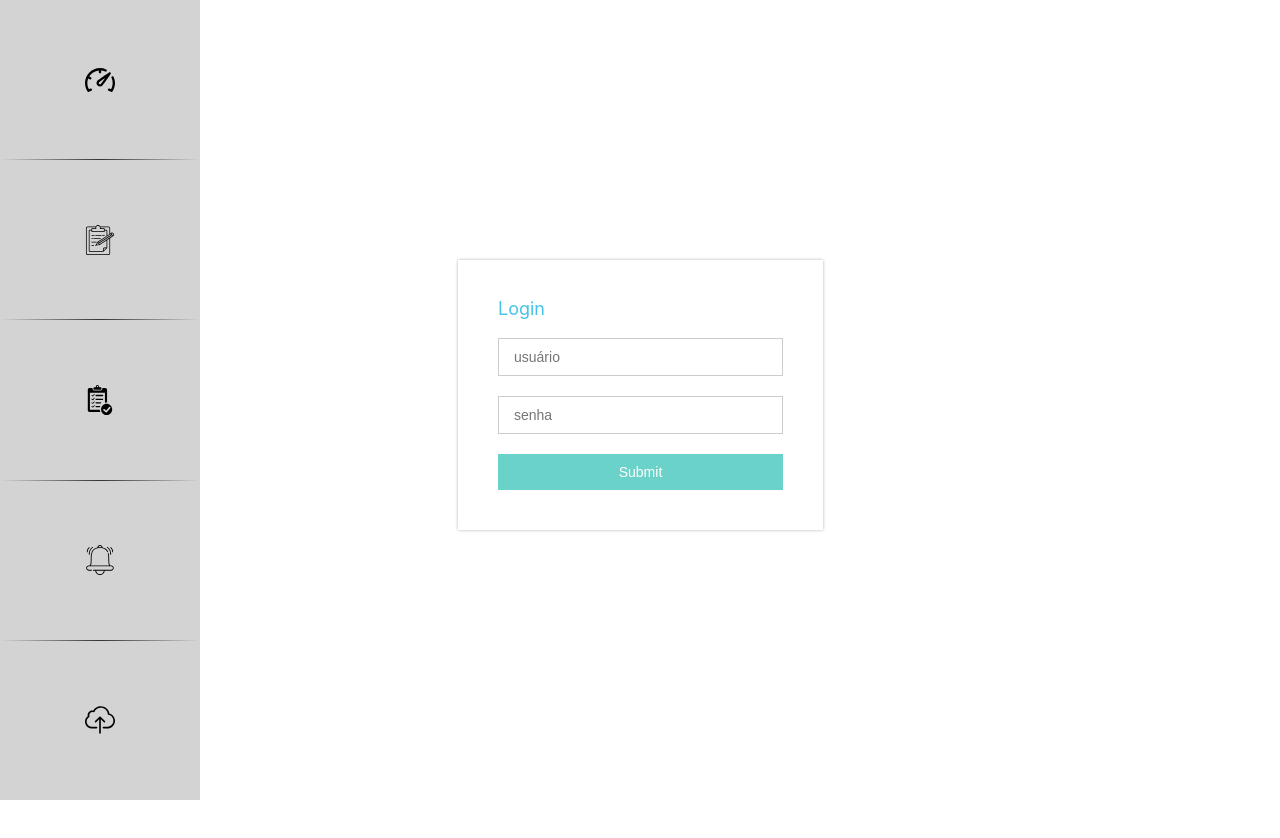
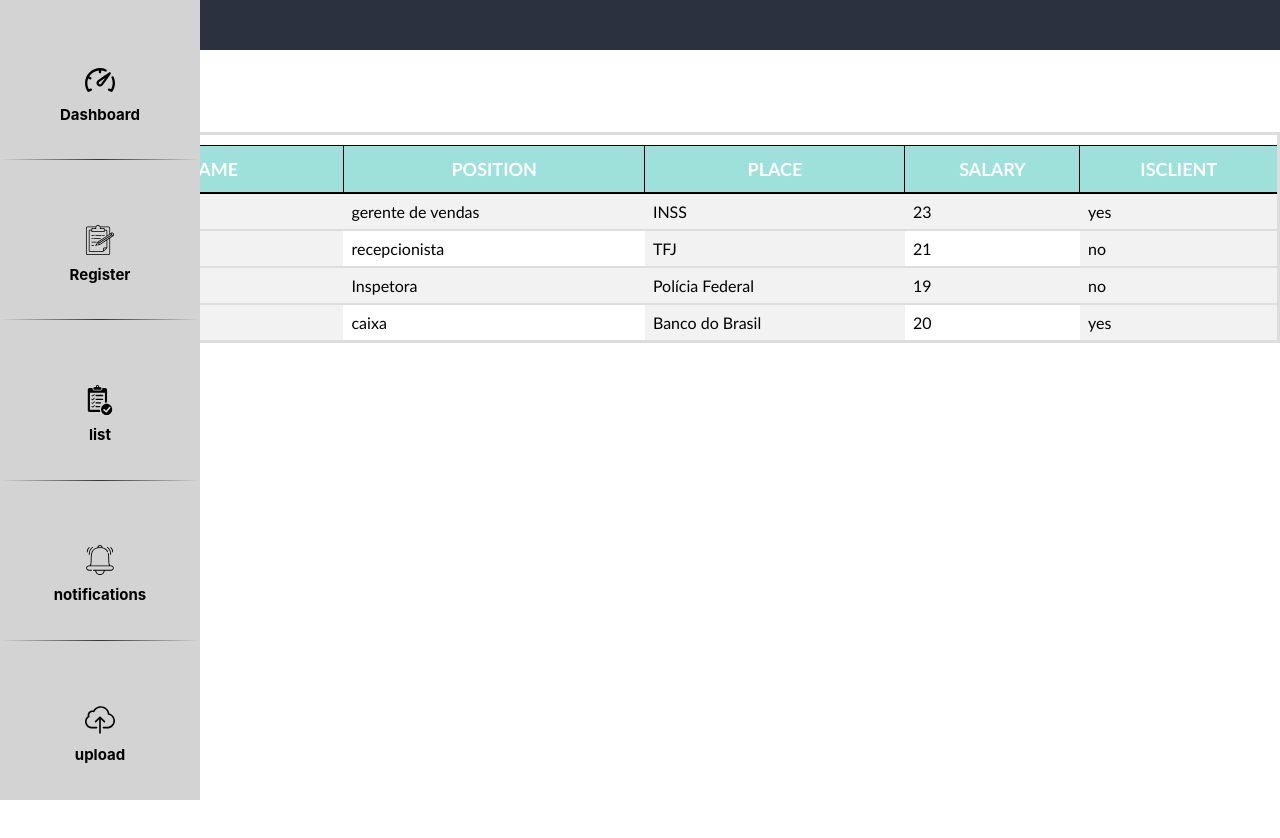
Before and after one commit to Rafaela314/-squad-6-aceleradev-fs-florianopolis-, a React (Create React App) app: page /uploadSave in a window 1280 px wide. Before the commit this address led to /login. Shown: the top 838 px of the page. Before the commit the page ends 800 px from the top, so only its background shows below. Built offline with nearby package versions, Linux system fonts and the light colour scheme.

Commit message:
reestructure layout

```diff
--- a/src/App.js
+++ b/src/App.js
@@ -6,16 +6,76 @@ import Notifications from "./components/Notifications/Notifications";
 import Register from "./components/Register";
 import Upload from "./components/Upload";
 import SideDrawer from "./components/SideDrawer/SideDrawer";
+import ToolBar from "./components/SideDrawer/ToolBar";
 import List from "./components/List/List";
+import UploadSave from "./components/UploadSave";
 
 import "./App.css";
 
 class App extends React.Component {
+  state = {
+    prospects: [
+      {
+        id: 1,
+        name: "Carlos Santos",
+        position: "gerente de vendas",
+        place: "INSS",
+        salary: 23.0,
+        isclient: "yes"
+      },
+      {
+        id: 2,
+        name: "Sabrina Oliveira",
+        position: "recepcionista",
+        place: "TFJ",
+        salary: 21.0,
+        isclient: "no"
+      },
+      {
+        id: 3,
+        name: "Sarah Lima",
+        position: "Inspetora",
+        place: "Polícia Federal",
+        salary: 19.0,
+        isclient: "no"
+      },
+      {
+        id: 4,
+        name: "Marcos Schuler",
+        position: "caixa",
+        place: "Banco do Brasil",
+        salary: 20.0,
+        isclient: "yes"
+      }
+    ],
+    drawerIsOpen: false
+  };
+
+  // drawerToggleClickHandler = () => {
+  //   this.setState(prevState => {
+  //     return { drawerIsOpen: !prevState.drawerIsOpen };
+  //   });
+  // };
+
+  // backdropClickHandler = () => {
+  //   this.setState({ drawerIsOpen: false });
+  // };
+
   render() {
+    // let sideDrawer;
+    // let backdrop;
+
+    // if (this.state.drawerIsOpen) {
+    //   sideDrawer = <SideDrawer />;
+    //   backdrop = <Backdrop click={this.backdropClickHandler} />;
+    // }
+
     return (
-      <div className="App">
-        <SideDrawer />
+      <div className="App" style={{ height: "100%" }}>
+        {/* <ToolBar /> */}
         <div className="container">
+          {/* {sideDrawer}
+          {backdrop} */}
           <Switch>
             <Route exact path="/login" component={Loginform} />
             <Route exact path="/dashboard" component={Dashboard} />
@@ -23,8 +83,16 @@ class App extends React.Component {
             <Route exact path="/register" component={Register} />
             <Route exact path="/list" component={List} />
             <Route exact path="/upload" component={Upload} />
+            <Route
+              exact
+              path="/uploadSave"
+              render={props => (
+                <UploadSave {...props} prospects={this.state.prospects} />
+              )}
+            />
             <Redirect to="/login" />
           </Switch>
+          <SideDrawer />
         </div>
       </div>
     );
--- a/src/components/List/List.js
+++ b/src/components/List/List.js
@@ -26,7 +26,6 @@ class Notifications extends Component {
   renderList = () => {
     const searchItem = this.state.searchString;
     if (searchItem === "") {
-      console.log("yay");
       return list.registered.map((person, i) => (
         <Row props={person} key={i} id={i} />
       ));
--- a/src/components/Prospect.js
+++ b/src/components/Prospect.js
@@ -1,28 +1,27 @@
-import React from 'react';
+import React from "react";
 import styled from "styled-components";
 
 const Td = styled.td`
-  border-bottom: 2px solid #ddd;;
-    &:nth-child(even){
-        background-color: #f2f2f2;;
+  border-bottom: 2px solid #ddd;
+  &:nth-child(even) {
+    background-color: #f2f2f2;
   }
   &:hover {
     background-color: #ddd;
   }
-
 `;
 
-const Prospect = ({prospect}) => {
-    return(
+const Prospect = ({ prospect }) => {
+  return (
     <tr key={prospect.id}>
       <Td>{prospect.id}</Td>
       <Td>{prospect.name}</Td>
       <Td>{prospect.position}</Td>
+      <Td>{prospect.place}</Td>
       <Td>{prospect.salary}</Td>
       <Td>{prospect.isclient}</Td>
     </tr>
-
   );
-}
+};
 
 export default Prospect;
--- a/src/components/Register.js
+++ b/src/components/Register.js
@@ -59,7 +59,7 @@ const Register = () => (
   <div>
     <Flexbox>
       <Formbox>
-        <Tittle>Register</Tittle>
+        <Tittle>Users</Tittle>
         <Inputfield
           name="email"
           type="text"
--- a/src/components/SideDrawer/SideDrawer.js
+++ b/src/components/SideDrawer/SideDrawer.js
@@ -1,15 +1,75 @@
 import React from "react";
 import styled from "styled-components";
+
+import logo from "../../assets/uati_logo.png";
+import BurgerButton from "./BurgerButton";
 
 import dash from "../../assets/icons/dashboard.svg";
 import bell from "../../assets/icons/bell.svg";
 import clipboard from "../../assets/icons/clipboard.svg";
 import upload from "../../assets/icons/upload.svg";
 import list from "../../assets/icons/list.svg";
+import ToolBar from "./ToolBar";
+
+// TOOLBAR ===========
+const Line = styled.hr`
+  margin: 0;
+  padding: 0;
+  border: 0;
+  height: 1px;
+  background-image: linear-gradient(
+    to right,
+    rgba(0, 0, 0, 0),
+    rgba(0, 0, 0, 0.75),
+    rgba(0, 0, 0, 0)
+  );
+`;
+
+const Header = styled.header`
+  position: fixed;
+  top: 0;
+  left: 0;
+  width: 100%;
+  background: #2b313e;
+  height: 50px;
+
+  &:hover {
+    color: black;
+    /* background-color: white; */
+  }
+`;
+
+const Logo = styled.div`
+  position: fixed;
+  margin-left: 3rem;
+
+  img {
+    height: auto;
+    width: 80px;
+  }
+
+  /* ${Header}:hover & {
+    background-color: yellow;
+    width: 200px;
+    color: white;
+
+  } */
+`;
+
+// SIDENAV ================
+
+const Hoveri = styled.header`
+  position: fixed;
+  top: 0;
+  left: 0;
+  width: 50px;
+  background-color: transparent;
+  height: 50px;
+`;
 
 const Sidenav = styled.div`
   height: 100%; /* 100% Full-height */
-  width: 50px;
+  width: 0px;
   position: fixed; /* Stay in place */
   z-index: 1; /* Stay on top */
   top: 0; /* Stay at the top */
@@ -21,9 +81,19 @@ const Sidenav = styled.div`
   display: flex;
   flex-direction: column;
   justify-content: space-evenly;
+  overflow: hidden;
 
-  &:hover {
+  /* &:hover {
     background-color: #d3d3d3;
+    width: 200px;
+    color: white;
+  } */
+
+  ${Hoveri}:hover & {
+    /* background-color: white; */
+    /* color: black; */
+    /* border: none; */
+    /* background-color: yellow; */
     width: 200px;
     color: white;
   }
@@ -33,7 +103,7 @@ const Navlink = styled.a`
   /* padding: 80px 80px 80px 80px; */
   text-decoration: none;
   font-size: 15px;
-  color: #d3d3d3;
+  color: black;
   background-color: #d3d3d3;
   display: block;
   transition: 0.3s;
@@ -50,8 +120,8 @@ const Navlink = styled.a`
     background-color: white;
   }
 
-  ${Sidenav}:hover & {
-    /* background-color: white; */
+  ${Logo}:hover & {
+    background-color: white;
     /* color: black; */
     /* border: none; */
   }
@@ -73,22 +143,28 @@ const Inv = styled.h4`
   color: transparent;
 `;
 
-const Line = styled.hr`
-  margin: 0;
-  padding: 0;
-  border: 0;
-  height: 1px;
-  background-image: linear-gradient(
-    to right,
-    rgba(0, 0, 0, 0),
-    rgba(0, 0, 0, 0.75),
-    rgba(0, 0, 0, 0)
-  );
-`;
+// const Toolbar = props => (
+//   <Header>
+//     <Nav>
+//       <div>
+//         <BurgerButton click={props.drawerClickHandler} />
+//       </div>
+//       <div />
+//       <Logo>
+//         <img src={logo} alt="Logo" />
+//       </Logo>
+//       <Spacer />
+//     </Nav>
+//   </Header>
+// );
 
 const moveBody = () =>
   document.querySelector("body").classList.toggle("marginBody");
+
 const SideDrawer = props => (
+  <div>
+    <ToolBar />
+    <Hoveri>
       <Sidenav onMouseOver={moveBody} onMouseOut={moveBody}>
         <Sideblock>
           <Navlink href="/dashboard">
@@ -131,5 +207,7 @@ const SideDrawer = props => (
           </Navlink>
         </Sideblock>
       </Sidenav>
+    </Hoveri>
+  </div>
 );
 export default SideDrawer;
--- /dev/null
+++ b/src/components/SideDrawer/ToolBar.js
@@ -0,0 +1,51 @@
+import React from "react";
+import styled from "styled-components";
+import logo from "../../assets/uati_logo.png";
+import BurgerButton from "./BurgerButton";
+
+const Header = styled.header`
+  position: fixed;
+  top: 0;
+  left: 0;
+  width: 100%;
+  background: #2b313e;
+  height: 50px;
+`;
+
+const Logo = styled.div`
+  position: fixed;
+  margin-left: 3rem;
+
+  img {
+    height: auto;
+    width: 80px;
+  }
+`;
+
+const Nav = styled.nav`
+  display: flex;
+  align-items: center;
+  height: 100%;
+  padding: 0 1rem;
+`;
+
+const Spacer = styled.div`
+  flex: 1;
+`;
+
+const Toolbar = props => (
+  <Header>
+    <Nav>
+      <div>
+        <BurgerButton click={props.drawerClickHandler} />
+      </div>
+      <div />
+      <Logo>
+        <img src={logo} alt="Logo" />
+      </Logo>
+      <Spacer />
+    </Nav>
+  </Header>
+);
+
+export default Toolbar;
--- a/src/components/Sidebar.js
+++ b/src/components/Sidebar.js
@@ -25,6 +25,7 @@ const Navlink = styled.a`
   display: block;
   transition: 0.3s;
   padding: 40px 0;
+  /* outline:none; */
 
   &:hover {
     color: #44c4e7;
--- a/src/components/Upload.js
+++ b/src/components/Upload.js
@@ -15,7 +15,7 @@ const Upload = () => {
     <div>
       <h1>Upload CSV file</h1>
       <Wrapper>
-        <input type="file" id="file" />
+        <input type="file" id="file" name="FileCSV" />
         <label for="file">Choose a file</label>
         <button>confirm</button>
       </Wrapper>
--- a/src/components/UploadSave.js
+++ b/src/components/UploadSave.js
@@ -1,7 +1,7 @@
 import React, { Component } from "react";
+import styled from "styled-components";
 import Prospect from "./Prospect";
 import PropTypes from "prop-types";
-import styled from "styled-components";
 
 const Main = styled.div`
   display: flex;
@@ -38,7 +38,7 @@ const Tr = styled.tr`
   border-bottom: 2px solid black;
 `;
 
-class Upload extends Component {
+class UploadSave extends Component {
   static propTypes = {
     prospects: PropTypes.array.isRequired
   };
@@ -50,7 +50,7 @@ class Upload extends Component {
       query: query.trim()
     }));
   };
-
+  prospects;
   renderTableHeader() {
     let header = Object.keys(this.props.prospects[0]);
     return header.map((key, index) => {
@@ -94,4 +94,4 @@ class Upload extends Component {
   }
 }
 
-export default Upload;
+export default UploadSave;
--- a/src/index.css
+++ b/src/index.css
@@ -27,7 +27,7 @@ code {
 /* Style page content - push the body to the right */
 body {
   transition: margin-left 0.5s;
-  padding-left: 50px;
+  margin-top: 50px;
 }
 
 h1 {
```
Also changed, not shown: src/components/Backdrop/Backdrop.js (added, +16 -0 lines), src/components/SideDrawer2.js/SideDrawer.js (added, +65 -0 lines). Lines whose indentation alone changed are shown as unchanged.
